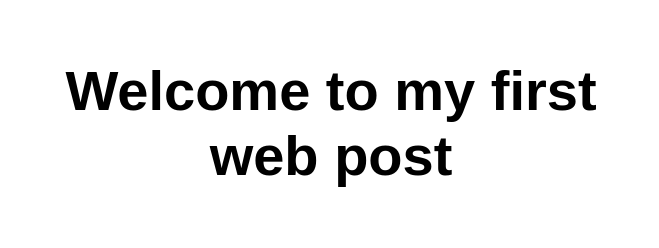
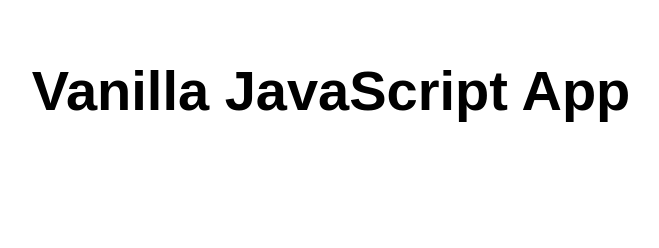
Before and after one commit to ChinyereNwaudu/my_second_SWA, a website: page src/index.html in a window 1280 px wide. Shown: the whole page, without its empty margins (309-968 px from the left). Drawn offline with Linux system fonts and the light colour scheme.

Commit message:
Update index.html

```diff
--- a/src/index.html
+++ b/src/index.html
@@ -10,7 +10,7 @@
 
 <body>
   <main>
-    <h1>Welcome to my first web post</h1>
+    <h1>Vanilla JavaScript App</h1>
   </main>
 </body>
 
```
